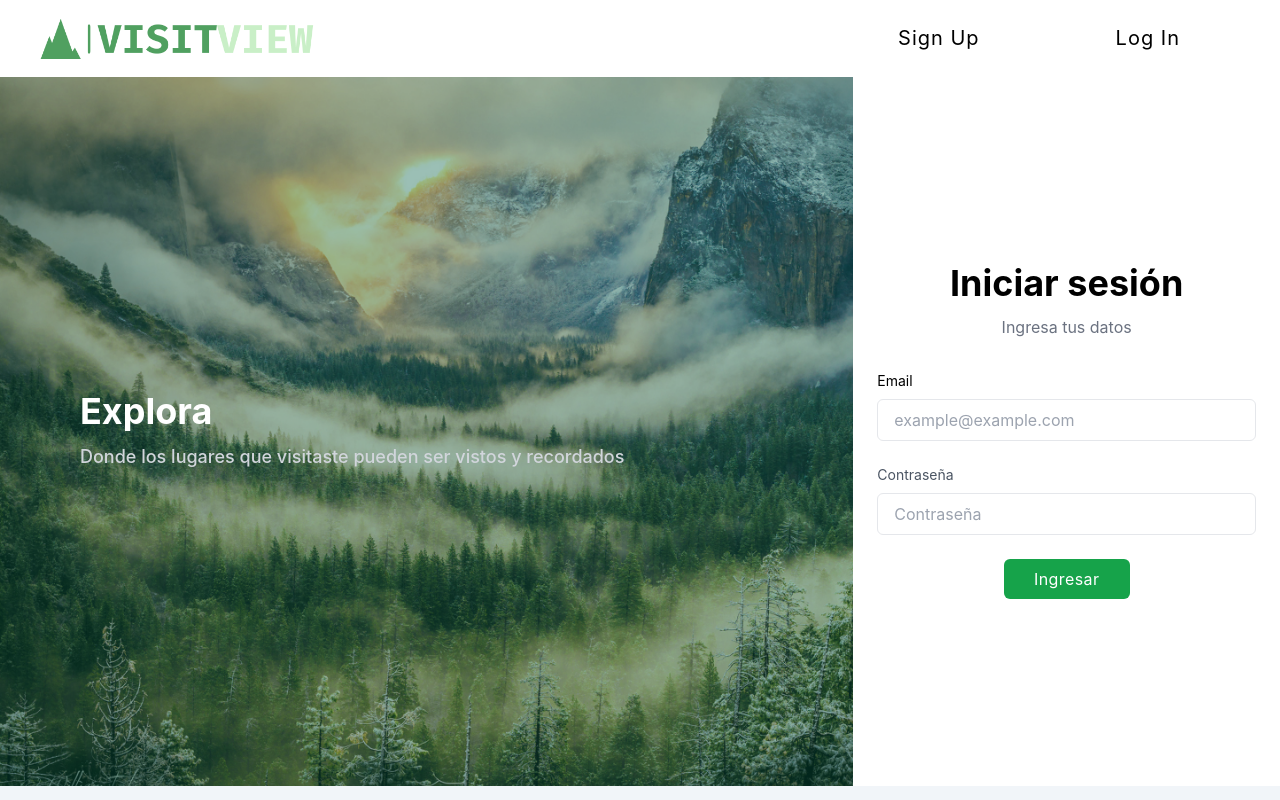
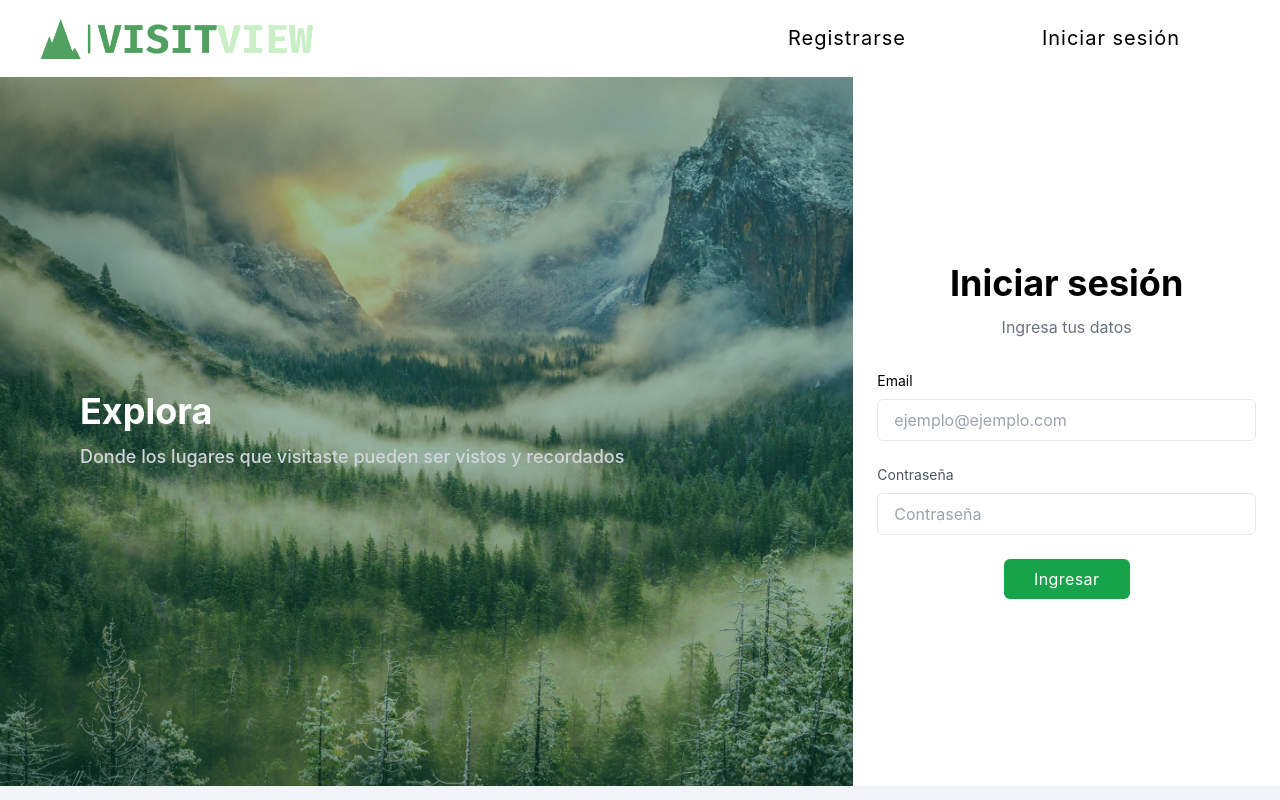
Before and after one commit to theWolflone/visit-view, a React (Create React App) app in the folder visit-view/: page / in a window 1280 px wide. Both pictures are taken after a click on the button "Ingresar". Built offline with nearby package versions, Linux system fonts and the light colour scheme.

Commit message:
Comentarios del frontend

```diff
--- a/visit-view/public/index.html
+++ b/visit-view/public/index.html
@@ -24,7 +24,7 @@
       work correctly both with client-side routing and a non-root public URL.
       Learn how to configure a non-root public URL by running `npm run build`.
     -->
-    <title>React App</title>
+    <title>Visit View</title>
   </head>
   <body>
     <noscript>You need to enable JavaScript to run this app.</noscript>
--- a/visit-view/src/components/landing.jsx
+++ b/visit-view/src/components/landing.jsx
@@ -8,8 +8,8 @@ class Landing extends Component {
 
   // Se define una función llamada directLog que se utiliza para cambiar el estado de los componentes loginView, signupView y homeView que se pasan como propiedades (props) desde otro componente.
   directLog = () => {
-    this.props.loginView(true);
-    this.props.signupView(false);
+    this.props.loginView(false);
+    this.props.signupView(true);
     this.props.homeView(false);
   };
 
--- a/visit-view/src/components/login.jsx
+++ b/visit-view/src/components/login.jsx
@@ -74,7 +74,7 @@ class Login extends Component {
                         type="email"
                         name="email"
                         id="email"
-                        placeholder="example@example.com"
+                        placeholder="ejemplo@ejemplo.com"
                         className="block w-full px-4 py-2 mt-2 text-gray-700 placeholder-gray-400 bg-white border border-gray-200 rounded-md  focus:border-blue-400  focus:ring-blue-400 focus:outline-none focus:ring focus:ring-opacity-40"
                         onChange={(evt) => this.actualizadatosaverificar(evt)} //=> Función para seguir los cambios del input cuando se esté escribiendo en él
                       />
--- a/visit-view/src/components/menu.jsx
+++ b/visit-view/src/components/menu.jsx
@@ -138,7 +138,7 @@ class Menu extends Component {
                 className="relative pl-1 pr-4 md:pr-1 group before:absolute before:inset-x-0 before:bottom-0 before:h-7 md:before:h-0.5 before:pl-10 before:origin-right before:scale-x-0 before:bg-green-600 md:before:bg-green-600 before:transition before:duration-200 hover:before:origin-left hover:before:scale-x-100"
               >
                 <span className="relative tracking-wider text-black font-helveticaNeueMed text-xl">
-                  Sign Up
+                  Registrarse
                 </span>
               </button>
 
@@ -149,7 +149,7 @@ class Menu extends Component {
                 className="relative pl-1 pr-4 md:pr-1 group before:absolute before:inset-x-0 before:bottom-0 before:h-7 md:before:h-0.5 before:pl-10 before:origin-right before:scale-x-0 before:bg-green-600 md:before:bg-green-600 before:transition before:duration-200 hover:before:origin-left hover:before:scale-x-100"
               >
                 <span className="relative tracking-wider text-black font-helveticaNeueMed text-xl">
-                  Log In
+                  Iniciar sesión
                 </span>
               </button>
               <br />
@@ -177,7 +177,7 @@ class Menu extends Component {
                 className="relative pl-1 pr-4 md:pr-1 group before:absolute before:inset-x-0 before:bottom-0 before:h-7 md:before:h-0.5 before:pl-10 before:origin-right before:scale-x-0 before:bg-green-600 md:before:bg-green-600 before:transition before:duration-200 hover:before:origin-left hover:before:scale-x-100"
               >
                 <span className="relative tracking-wider text-black font-helveticaNeueMed text-xl">
-                  Sign Up
+                  Registrarse
                 </span>
               </button>
 
@@ -188,7 +188,7 @@ class Menu extends Component {
                 className="relative pl-1 pr-4 md:pr-1 group before:absolute before:inset-x-0 before:bottom-0 before:h-7 md:before:h-0.5 before:pl-10 before:origin-right before:scale-x-0 before:bg-green-600 md:before:bg-green-600 before:transition before:duration-200 hover:before:origin-left hover:before:scale-x-100"
               >
                 <span className="relative tracking-wider text-black font-helveticaNeueMed text-xl">
-                  Log In
+                  Iniciar sesión
                 </span>
               </button>
               <br />
@@ -215,7 +215,7 @@ class Menu extends Component {
                 className="relative pl-1 pr-4 md:pr-1 group before:absolute before:inset-x-0 before:bottom-0 before:h-7 md:before:h-0.5 before:pl-10 before:origin-right before:scale-x-0 before:bg-green-600 md:before:bg-green-600 before:transition before:duration-200 hover:before:origin-left hover:before:scale-x-100"
               >
                 <span className="relative tracking-wider text-black font-helveticaNeueMed text-xl">
-                  Sign Up
+                  Registrarse
                 </span>
               </button>
 
@@ -226,7 +226,7 @@ class Menu extends Component {
                 className="relative pl-1 pr-4 md:pr-1 group before:absolute before:inset-x-0 before:bottom-0 before:h-7 md:before:h-0.5 before:pl-10 before:origin-right before:scale-x-0 before:bg-green-600 md:before:bg-green-600 before:transition before:duration-200 hover:before:origin-left hover:before:scale-x-100"
               >
                 <span className="relative tracking-wider text-black font-helveticaNeueMed text-xl">
-                  Log In
+                  Iniciar sesión
                 </span>
               </button>
               <br />
--- a/visit-view/src/components/signUp.jsx
+++ b/visit-view/src/components/signUp.jsx
@@ -9,13 +9,13 @@ class Signup extends Component {
   constructor(props) {
     super(props);
     this.state = {
-      persona: {
-        nombre: "",
-        apellido: "",
-        email: "",
-        password: "",
+      persona: {  // => Declaramos el objeto
+        nombre: "", //=> Declaramos el nombre en string vacio
+        apellido: "", //=> Declaramos el apellido en string vacio
+        email: "", // => Declaramos el email en string vacio
+        password: "", //=> Declaramos la contraseña en string vacio
       },
-      personasActuales: [],
+      personasActuales: [], // => Declaramos el array de todas las personas
     };
   }
   //  goToLogIn() se encarga de cambiar la vista actual para ir a la vista de inicio de sesión. Este método se ejecuta cuando se hace clic en un botón que lleva a la vista de inicio de sesión.
@@ -77,7 +77,7 @@ class Signup extends Component {
                       type="email"
                       name="email"
                       id="email"
-                      placeholder="example@example.com"
+                      placeholder="ejemplo@ejemplo.com"
                       className=" block w-11/12 px-4 py-2 mt-2 text-gray-700 placeholder-gray-400 bg-white border border-gray-200 rounded-md  focus:border-blue-400  focus:ring-blue-400 focus:outline-none focus:ring focus:ring-opacity-40"
                       onChange={(evt) => this.actualizadatosaverificar(evt)} //Cuando se escriba en el input, se enviara a actualizadatosverificar
                     />
--- a/visit-view/src/components/tabla.jsx
+++ b/visit-view/src/components/tabla.jsx
@@ -79,9 +79,6 @@ class Tabla extends Component {
             this.setState({
               lugares: lugares, // => En el state lugares redeclaramos los valores para que ya no se tome en cuenta al valor eliminado
             });
-          });
-        // Función para dar tiempo a que se elimine el lugar
-        setTimeout(() => {
             const Toast = Swal.mixin({
               toast: true,
               position: "top-end",
@@ -98,7 +95,9 @@ class Tabla extends Component {
               icon: "error",
               title: "Lugar eliminado",
             });
-        }, 1000);
+          });
+        // Función para dar tiempo a que se elimine el lugar
+
       }
     });
   };
```
Lines whose indentation alone changed are shown as unchanged.
